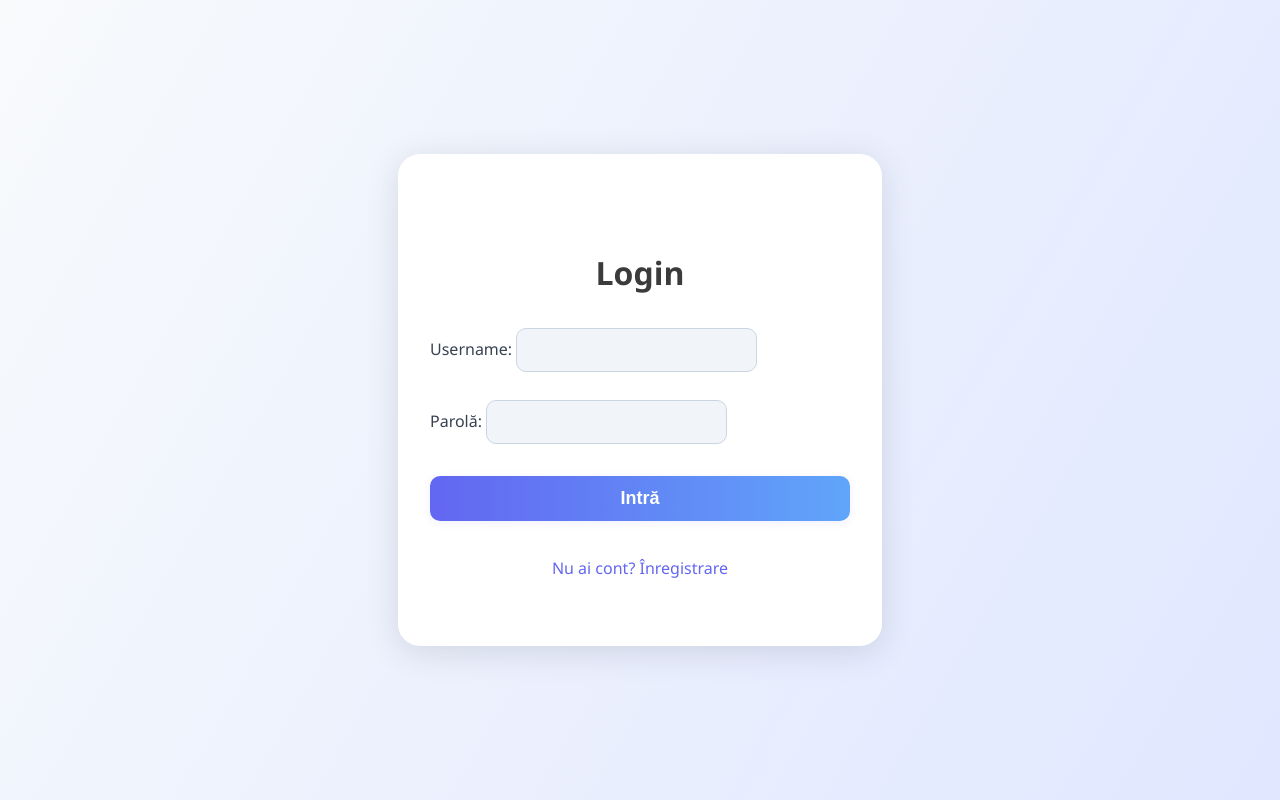
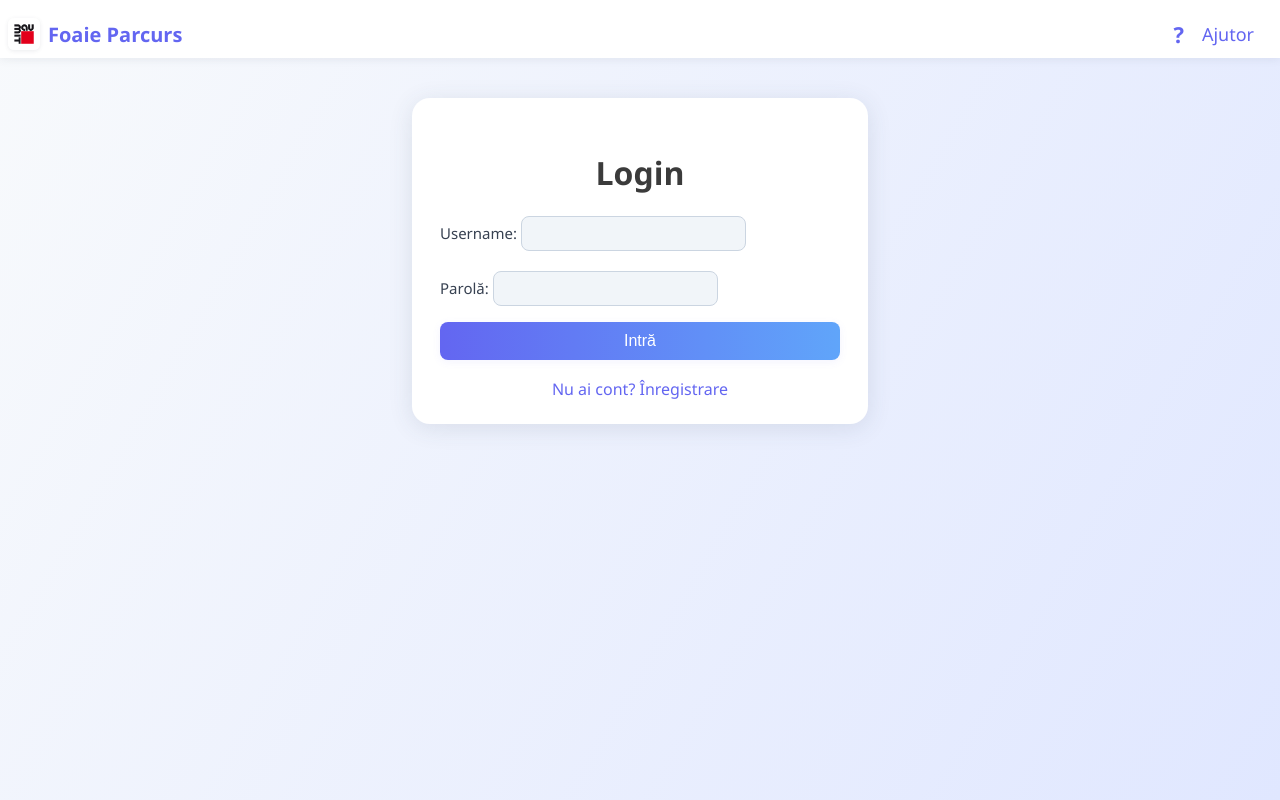
Before and after one commit to ioanadicu/FoaieParcurs, a Flask app: page /login in a window 1280 px wide. Run offline with Flask 3, Linux system fonts and the light colour scheme.

Commit message:
feat: added top bar

```diff
--- a/templates/edit.html
+++ b/templates/edit.html
@@ -101,6 +101,7 @@
     </style>
 </head>
 <body>
+    {% include 'topbar.html' %}
     <div class="container">
         <h1>Editează Parcurs</h1>
         <form method="post">
--- a/templates/login.html
+++ b/templates/login.html
@@ -9,65 +9,54 @@
             background: linear-gradient(120deg, #f8fafc 0%, #e0e7ff 100%);
             margin: 0;
             min-height: 100vh;
-            display: flex;
-            align-items: center;
-            justify-content: center;
         }
         .container {
-            width: 100%;
-            max-width: 420px;
-            min-height: 420px;
+            max-width: 400px;
+            margin: 40px auto;
             background: #fff;
-            border-radius: 22px;
-            box-shadow: 0 6px 32px rgba(60,72,88,0.16);
-            padding: 40px 32px 32px 32px;
-            display: flex;
-            flex-direction: column;
-            justify-content: center;
+            border-radius: 18px;
+            box-shadow: 0 4px 24px rgba(60,72,88,0.12);
+            padding: 32px 28px 24px 28px;
         }
         h1 {
             text-align: center;
             color: #3b3b3b;
-            margin-bottom: 28px;
-            font-size: 2rem;
-            font-weight: 600;
+            margin-bottom: 18px;
         }
         form {
             display: flex;
             flex-direction: column;
-            gap: 22px;
+            gap: 16px;
             margin-bottom: 18px;
         }
         label {
-            font-size: 16px;
+            font-size: 15px;
             color: #374151;
-            font-weight: 500;
         }
         input[type="text"], input[type="password"] {
-            padding: 12px 16px;
-            border: 1.5px solid #cbd5e1;
-            border-radius: 10px;
-            font-size: 16px;
-            margin-top: 6px;
+            padding: 8px 12px;
+            border: 1px solid #cbd5e1;
+            border-radius: 8px;
+            font-size: 15px;
+            margin-top: 4px;
             background: #f1f5f9;
             transition: border 0.2s;
         }
         input[type="text"]:focus, input[type="password"]:focus {
-            border: 2px solid #6366f1;
+            border: 1.5px solid #6366f1;
             outline: none;
         }
         button[type="submit"] {
             background: linear-gradient(90deg, #6366f1 0%, #60a5fa 100%);
             color: #fff;
             border: none;
-            border-radius: 10px;
-            padding: 12px 0;
-            font-size: 18px;
-            font-weight: 600;
+            border-radius: 8px;
+            padding: 10px 22px;
+            font-size: 16px;
+            font-weight: 500;
             cursor: pointer;
-            box-shadow: 0 2px 8px rgba(99,102,241,0.10);
+            box-shadow: 0 2px 8px rgba(99,102,241,0.08);
             transition: background 0.2s;
-            margin-top: 10px;
         }
         button[type="submit"]:hover {
             background: linear-gradient(90deg, #4338ca 0%, #2563eb 100%);
@@ -75,8 +64,7 @@
         .msg {
             color: #ef4444;
             text-align: center;
-            margin-bottom: 16px;
-            font-size: 15px;
+            margin-bottom: 10px;
         }
         a {
             color: #6366f1;
@@ -84,20 +72,19 @@
             font-weight: 500;
             display: block;
             text-align: center;
-            margin-top: 18px;
-            font-size: 16px;
+            margin-top: 10px;
             transition: color 0.2s;
         }
         a:hover {
             color: #2563eb;
         }
         @media (max-width: 600px) {
-            .container { padding: 16px 4px; min-height: 340px; }
-            h1 { font-size: 1.3rem; }
+            .container { padding: 12px 4px; }
         }
         </style>
 </head>
 <body>
+        {% include 'topbar.html' %}
         <div class="container">
             <h1>Login</h1>
             {% with messages = get_flashed_messages() %}
--- a/templates/register.html
+++ b/templates/register.html
@@ -84,6 +84,7 @@
   </style>
 </head>
 <body>
+  {% include 'topbar.html' %}
   <div class="container">
     <h1>Înregistrare</h1>
     {% with messages = get_flashed_messages() %}
--- /dev/null
+++ b/templates/topbar.html
@@ -0,0 +1,55 @@
+<style>
+body {
+    box-sizing: border-box;
+    overflow-x: hidden;
+}
+.topbar {
+    width: 100vw;
+    box-sizing: border-box;
+    overflow-x: hidden;
+    background: #fff;
+    box-shadow: 0 2px 8px rgba(60,72,88,0.08);
+    display: flex;
+    align-items: center;
+    justify-content: flex-start;
+    flex-wrap: wrap;
+    padding: 8px 8px 8px 8px;
+    gap: 6px;
+    position: sticky;
+    top: 0;
+    z-index: 10;
+    min-height: 54px;
+}
+.topbar * {
+    box-sizing: border-box;
+}
+@media (max-width: 600px) {
+    .topbar {
+        width: 100vw;
+        padding-left: 0;
+        padding-right: 0;
+    }
+}
+</style>
+<div class="topbar" style="display: flex; align-items: center; justify-content: space-between;">
+    <div style="display: flex; align-items: center; min-width: 40px;">
+        <a href="/" title="Acasă" style="display: flex; align-items: center; text-decoration: none; gap: 8px;">
+            <img src="/static/images/bro_logo.jpg" alt="Baumit Logo" style="height:32px;border-radius:6px;box-shadow:0 1px 4px rgba(60,72,88,0.10);">
+            <span style="font-weight: 600; color: #6366f1; font-size: 20px;">Foaie Parcurs</span>
+        </a>
+    </div>
+    <div style="display: flex; align-items: center; gap: 18px; min-width: 120px; justify-content: flex-end; margin-right:18px;">
+        {% if username %}
+        <span style="color:#6366f1;font-weight:500;font-size:16px;">{{ username }}</span>
+        {% endif %}
+        <a href="#" title="Tutorial" style="color:#6366f1;font-size:22px;text-decoration:none;">
+            <span style="font-size:22px;font-weight:bold;">?</span>
+        </a>
+        <a href="#" title="Ajutor" style="color:#6366f1;font-size:18px;text-decoration:none;font-weight:500;">
+            Ajutor
+        </a>
+        {% if username %}
+        <a href="/logout" title="Logout" style="color:#ef4444;font-size:18px;font-weight:500;text-decoration:none;">Logout</a>
+        {% endif %}
+    </div>
+</div>
```
Also changed, not shown: templates/index.html (+2 -5 lines), static/images/bro_logo.jpg (added). Lines whose indentation alone changed are shown as unchanged.
